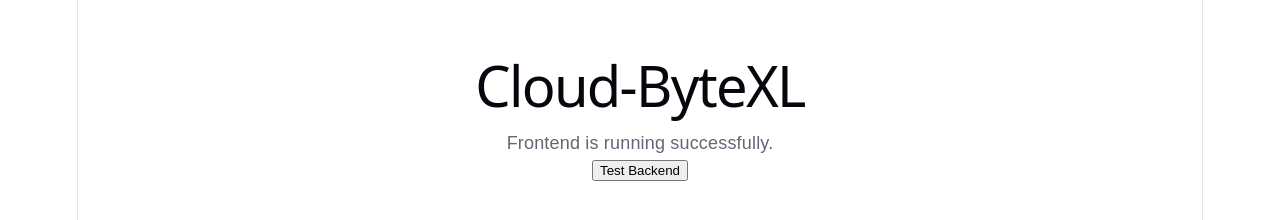
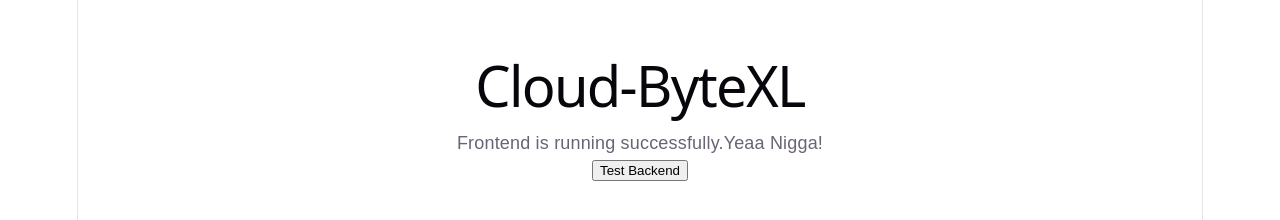
Before and after one commit to saksham-1326/Cloud-Byte-XL-Project, a React (Vite) app in the folder frontend-app/: page / in a window 1280 px wide. Shown: the top 220 px of the page. Built offline with nearby package versions, Linux system fonts and the light colour scheme.

Commit message:
Test webhook integration

```diff
--- a/frontend-app/src/App.jsx
+++ b/frontend-app/src/App.jsx
@@ -25,7 +25,7 @@ function App() {
     <div style={{ padding: "40px", fontFamily: "Arial" }}>
       <h1>Cloud-ByteXL</h1>
 
-      <p>Frontend is running successfully.</p>
+      <p>Frontend is running successfully.Yeaa Nigga!</p>
 
       <button onClick={testBackend} disabled={loading}>
         {loading ? "Connecting..." : "Test Backend"}
```
